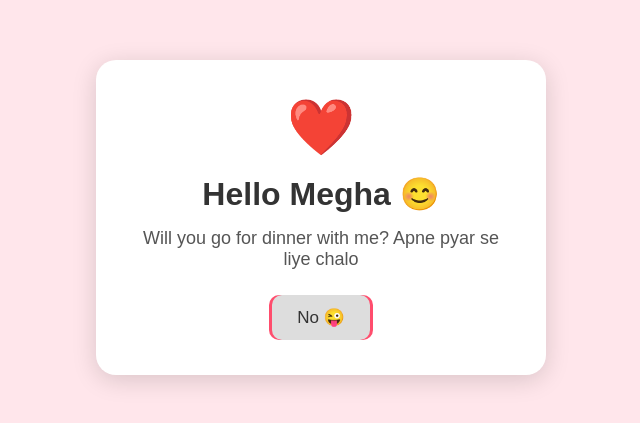
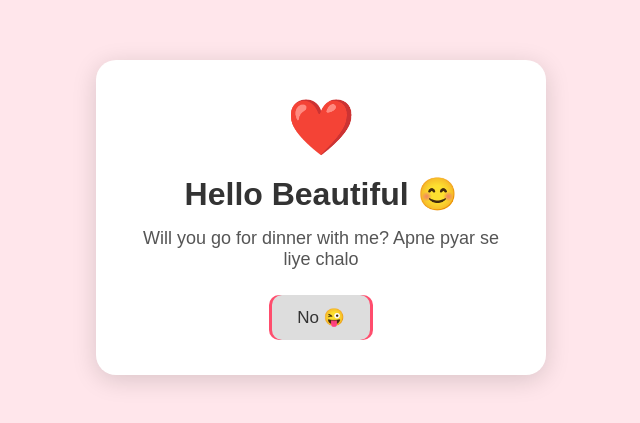
Before and after one commit to mdwaqas053/dinner-invitation9, a plain HTML site: page index.html in a window 1280 px wide. Shown: the part 183-606 px from the top of the page, without its empty margins (319-959 px from the left). Drawn offline with Linux system fonts and the light colour scheme.

Commit message:
Update index.html

```diff
--- a/index.html
+++ b/index.html
@@ -17,7 +17,7 @@
 
         <div class="heart">❤️</div>
 
-        <h1>Hello Megha 😊</h1>
+        <h1>Hello Beautiful 😊</h1>
 
         <p>Will you go for dinner with me?
         Apne pyar se liye chalo</p>
```
